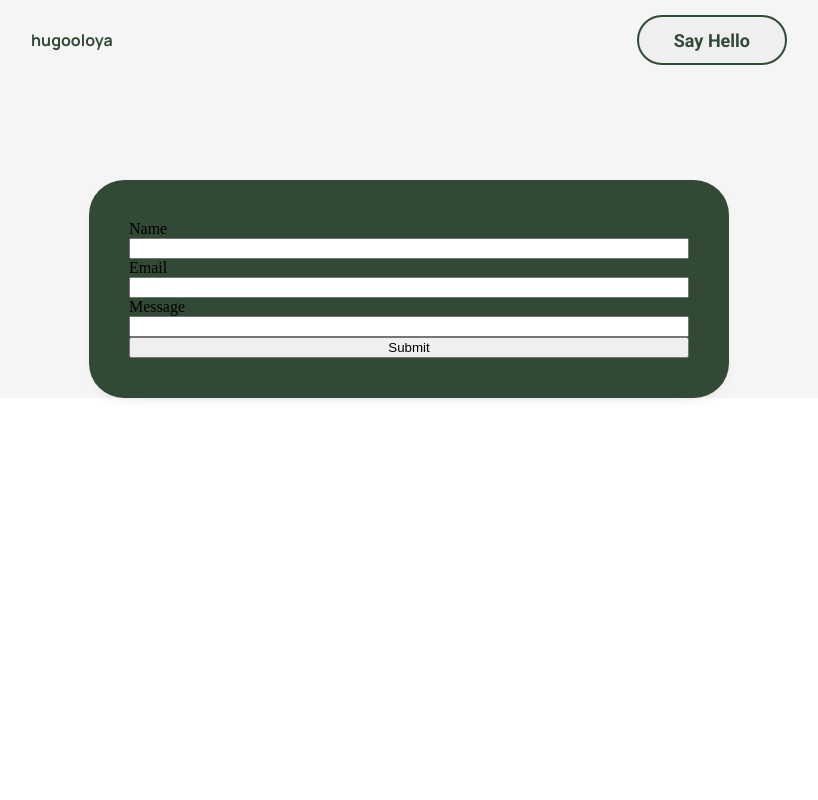
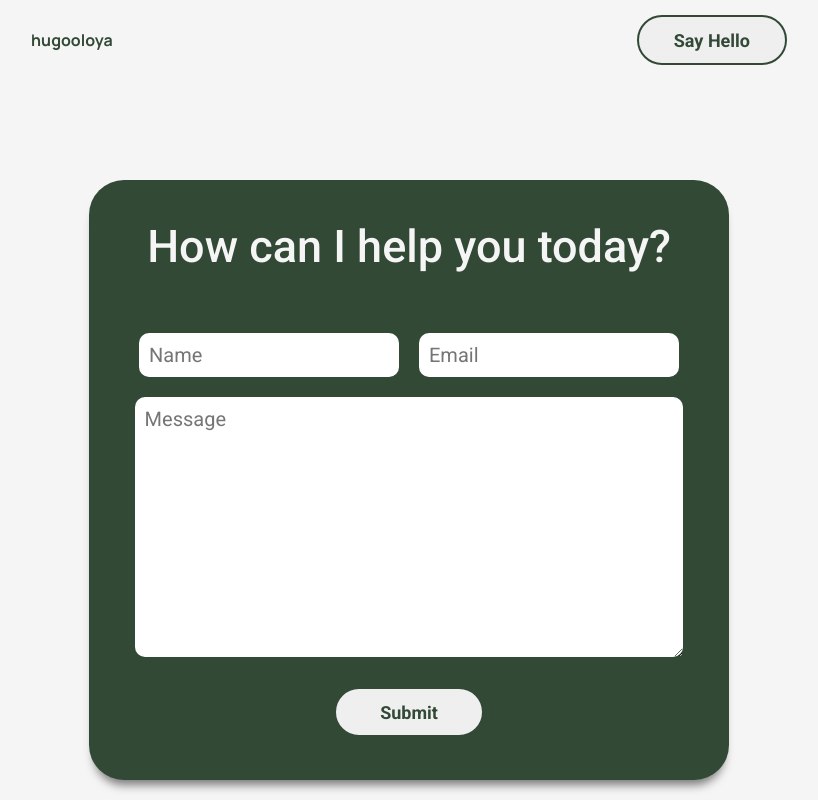
Before and after one commit to Hugooloya/portfolio-v2.0, a React (Create React App) app: page /Contact in a window 1280 px wide. Shown: the whole page, without its empty margins (231-1049 px from the left). Built offline with nearby package versions, Linux system fonts and the light colour scheme.

Commit message:
Draft 01
Ready to deploy for testing

```diff
--- a/package.json
+++ b/package.json
@@ -3,6 +3,7 @@
   "version": "0.1.0",
   "private": true,
   "dependencies": {
+    "@emailjs/browser": "^3.10.0",
     "@testing-library/jest-dom": "^5.16.5",
     "@testing-library/react": "^13.4.0",
     "@testing-library/user-event": "^13.5.0",
--- a/public/index.html
+++ b/public/index.html
@@ -13,6 +13,7 @@
   <meta name="theme-color" content="#000000" />
   <meta name="description" content="Web site created using create-react-app" />
   <link rel="apple-touch-icon" href="%PUBLIC_URL%/logo192.png" />
+
   <!--
       manifest.json provides metadata used when your web app is installed on a
       user's mobile device or desktop. See https://developers.google.com/web/fundamentals/web-app-manifest/
--- a/src/Global.style.js
+++ b/src/Global.style.js
@@ -4,7 +4,12 @@ const GlobalStyles = createGlobalStyle`
  * {
     box-sizing: border-box;
     margin: 0;
+	font-family: "Roboto", sans-serif;
  }
+
+ body {
+    background-color: #f5f5f5;
+}
 `;
 
 export default GlobalStyles;
--- a/src/components/Contact/contact.style.js
+++ b/src/components/Contact/contact.style.js
@@ -2,20 +2,72 @@ import styled from "styled-components";
 
 export const MainDiv = styled.div`
   width: 100%;
+  /* min-height: 100vh; */
   display: flex;
   justify-content: center;
   background-color: #f5f5f5;
 `;
 export const SForm = styled.form`
   width: 50%;
+  height: 600px;
   background-color: #324936;
   display: flex;
   flex-direction: column;
+  align-items: center;
   padding: 40px;
   border-radius: 35px;
   margin-top: 100px;
-  box-shadow: 0 5px 20px -19px;
+  box-shadow: 0 10px 10px -5px rgba(0, 0, 0, 0.5);
 `;
-export const SLabel = styled.label``;
-export const SInput = styled.input``;
-export const SButton = styled.button``;
+export const FormH1 = styled.h1`
+  font-size: 45px;
+  font-weight: 500;
+  font-family: "Roboto", sans-serif;
+  text-align: center;
+  margin-bottom: 50px;
+  color: #f5f5f5;
+`;
+export const MiniDiv = styled.div`
+  width: 100%;
+  display: flex;
+`;
+export const SInput = styled.input`
+  width: 50%;
+  margin: 10px;
+  padding: 10px;
+  font-family: "Roboto", sans-serif;
+  font-size: 20px;
+  outline: none;
+  border-radius: 10px;
+  border: none;
+`;
+
+export const STextArea = styled.textarea`
+  width: 98%;
+  margin: 10px;
+  padding: 10px;
+  font-family: "Roboto", sans-serif;
+  font-size: 20px;
+  outline: none;
+  border-radius: 10px;
+  border: none;
+`;
+export const SButton = styled.button`
+  width: 150px;
+  height: 50px;
+  border-radius: 30px;
+  border: 2px solid #324936;
+  font-family: "Roboto", sans-serif;
+  font-weight: 700;
+  font-size: 18px;
+  color: #324936;
+  cursor: pointer;
+  margin-top: 20px;
+
+  &:hover {
+    /* transition: all 0.5s ease; */
+    background-color: #324936;
+    color: #f5f5f5;
+    border: 2px solid #f5f5f5;
+  }
+`;
--- a/src/components/Contact/index.js
+++ b/src/components/Contact/index.js
@@ -1,21 +1,70 @@
-import React from "react";
-import { MainDiv, SButton, SForm, SInput, SLabel } from "./contact.style";
+import React, { useState, useRef } from "react";
+import {
+  FormH1,
+  MainDiv,
+  MiniDiv,
+  SButton,
+  SForm,
+  SInput,
+  STextArea,
+} from "./contact.style";
+import emailjs from "@emailjs/browser";
 
 export default function Contact() {
+  const form = useRef();
+
+  const sendEmail = (e) => {
+    e.preventDefault();
+    emailjs
+      .sendForm(
+        "service_xnj2b7f",
+        "template_c6iu8m5",
+        form.current,
+        "MZ2iYBvAGbNgqXpVg"
+      )
+      .then(
+        (result) => {
+          console.log(result.text);
+          alert("Email sent");
+          e.target.reset();
+        },
+        (error) => {
+          console.log(error.text);
+        }
+      );
+  };
+
   return (
     <>
       <MainDiv>
-        <SForm>
-          <SLabel>Name</SLabel>
-          <SInput></SInput>
-          <SLabel>Email</SLabel>
-          <SInput></SInput>
-          <SLabel>Message</SLabel>
-          <SInput></SInput>
-          <SButton>Submit</SButton>
+        <SForm ref={form} onSubmit={sendEmail}>
+          <FormH1>How can I help you today?</FormH1>
+          <MiniDiv>
+            <SInput
+              type="text"
+              name="user_name"
+              placeholder="Name"
+              required
+              autoFocus
+            ></SInput>
+            <SInput
+              type="email"
+              name="user_email"
+              placeholder="Email"
+              required
+            ></SInput>
+          </MiniDiv>
+          <STextArea
+            name="message"
+            placeholder="Message"
+            cols="30"
+            rows="10"
+          ></STextArea>
+          <SButton type="submit" value="Send">
+            Submit
+          </SButton>
         </SForm>
       </MainDiv>
     </>
   );
 }
-//
--- a/src/components/LandingPage/index.js
+++ b/src/components/LandingPage/index.js
@@ -25,7 +25,7 @@ import {
   SH3,
   HContainer,
   SProjectImg01,
-  SProjectImg02,
+  // SProjectImg02,
   MockContainer,
   SH1,
   SH4,
--- a/src/components/LandingPage/landingPage.style.js
+++ b/src/components/LandingPage/landingPage.style.js
@@ -1,43 +1,62 @@
 import styled from "styled-components";
+
+// <-----------INTRODUCTION SECTION----------->
 
 export const SIntroContainer = styled.div`
   background-color: #f5f5f5;
   width: 100%;
-  height: 90vh;
 `;
 
 export const TopContainer = styled.div`
   width: 100%;
   height: 600px;
-  font-family: "Roboto", sans-serif;
+  color: #324936;
   display: flex;
   flex-direction: column;
   align-items: center;
-  color: #324936;
+
+  @media screen and (max-width: 576px) {
+    height: 450px;
+  }
 `;
 
 export const SIntroH1 = styled.h1`
   font-size: 50px;
   font-weight: 500;
   margin-top: 80px;
+
+  @media screen and (max-width: 576px) {
+    font-size: 35px;
+    margin-top: 60px;
+  }
 `;
 
 export const SIntroH2 = styled.h2`
   font-size: 25px;
   font-weight: 300;
   margin-top: 30px;
+
+  @media screen and (max-width: 576px) {
+    font-size: 18px;
+    font-weight: 300;
+    margin-top: 15px;
+  }
 `;
 
 export const SPictureContainer = styled.img`
   margin-top: 90px;
   border-radius: 50%;
   width: 10%;
+
+  @media screen and (max-width: 576px) {
+    margin-top: 40px;
+    border-radius: 50%;
+    width: 40%;
+  }
 `;
 
 export const BotContainer = styled.div`
   width: 100%;
-  height: 600px;
-  font-family: "Roboto", sans-serif;
   display: flex;
   flex-direction: column;
   align-items: center;
@@ -46,10 +65,15 @@ export const BotContainer = styled.div`
 
 export const SArtContainer = styled.img`
   width: 35%;
+
+  @media screen and (max-width: 576px) {
+    width: 80%;
+  }
 `;
 
+// <--------------------------BIO SECTION----------->
+
 export const BioContainer = styled.div`
-  font-family: "Roboto", sans-serif;
   color: #f5f5f5;
   width: 100%;
   height: 600px;
@@ -57,16 +81,31 @@ export const BioContainer = styled.div`
   display: flex;
   align-items: center;
   justify-content: center;
+
+  @media screen and (max-width: 576px) {
+    /* height: auto; */
+  }
 `;
 
 export const SBioDiv = styled.div`
   margin-bottom: 200px;
   width: 50%;
+
+  @media screen and (max-width: 576px) {
+    /* margin-bottom: 200px; */
+    width: 90%;
+  }
 `;
 
 export const SDescTitle = styled.h1`
+  font-size: 50px;
+  font-weight: 500;
   text-align: center;
-  font-size: 40px;
+
+  @media screen and (max-width: 576px) {
+    font-size: 35px;
+    font-weight: 500;
+  }
 `;
 
 export const SDescText = styled.p`
@@ -74,15 +113,23 @@ export const SDescText = styled.p`
   font-size: 20px;
   font-weight: 300;
   margin-top: 25px;
-  font-family: "Roboto", sans-serif;
+
+  @media screen and (max-width: 576px) {
+    font-size: 17px;
+    font-weight: 300;
+    margin-top: 35px;
+  }
 `;
 
+// <-----------SKILLS SECTION----------->
+
 export const SkillsContainer = styled.div`
-  font-family: "Roboto", sans-serif;
-  background-color: #f5f5f5;
   width: 100%;
   display: flex;
   justify-content: center;
+
+  @media screen and (max-width: 576px) {
+  }
 `;
 
 export const SkillsTable = styled.div`
@@ -93,15 +140,26 @@ export const SkillsTable = styled.div`
   bottom: 200px;
   box-shadow: 0 5px 20px -19px;
   display: flex;
+
+  @media screen and (max-width: 576px) {
+    width: 90%;
+    display: flex;
+    flex-direction: column;
+  }
 `;
 
 export const SkillDivL = styled.div`
   border-right: 1px solid #324936;
   width: 50%;
+
+  @media screen and (max-width: 576px) {
+    border-right: none;
+    border-bottom: 1px solid #324936;
+    width: 100%;
+  }
 `;
 
 export const TechTitle = styled.h1`
-  font-family: "Roboto", sans-serif;
   color: #324936;
   text-align: center;
   margin: 50px 0px 70px 0px;
@@ -122,6 +180,11 @@ export const STechBox = styled.div`
   display: flex;
   align-items: center;
   justify-content: center;
+
+  @media screen and (max-width: 576px) {
+    height: auto;
+    margin-bottom: 30px;
+  }
 `;
 
 export const STechIcon = styled.img`
@@ -136,63 +199,104 @@ export const STechText = styled.h3`
 
 export const SkillDivR = styled.div`
   width: 50%;
+
+  @media screen and (max-width: 576px) {
+    width: 100%;
+  }
 `;
+
+// <--------------------------BIO SECTION----------->
 
 export const WorkContainer = styled.div`
   width: 100%;
-  height: 1000px;
   display: flex;
   flex-direction: column;
   align-items: center;
-  background-color: #f5f5f5;
-  font-family: "Roboto", sans-serif;
   color: #324936;
+
+  @media screen and (max-width: 576px) {
+  }
+`;
+
+export const SH1 = styled.h1`
+  font-size: 45px;
+  font-weight: 600;
+
+  @media screen and (max-width: 576px) {
+    position: relative;
+    bottom: 120px;
+  }
 `;
 
 export const ProjectDiv01 = styled.div`
   width: 50%;
   margin-top: 150px;
   display: flex;
+
+  @media screen and (max-width: 576px) {
+    width: 90%;
+    margin-top: -10px;
+    flex-direction: column;
+  }
 `;
 
 export const HContainer = styled.div`
   width: 50%;
   margin-top: 200px;
-`;
 
-export const SH1 = styled.h1`
-  font-size: 45px;
-  font-weight: 600;
+  @media screen and (max-width: 576px) {
+    width: 100%;
+    margin-top: 0px;
+  }
 `;
 
 export const SH2 = styled.h2`
   font-size: 35px;
   font-weight: 600;
+  @media screen and (max-width: 576px) {
+    font-size: 40px;
+  }
 `;
 
 export const SH3 = styled.h3`
   font-size: 30px;
   font-weight: 400;
   margin-top: 50px;
+
+  @media screen and (max-width: 576px) {
+    font-size: 25px;
+    font-weight: 500;
+    margin-top: 10px;
+  }
 `;
 
 export const SH4 = styled.h4`
   font-size: 25px;
   font-weight: 300;
   margin-top: 10px;
+
+  @media screen and (max-width: 576px) {
+    font-size: 20px;
+    font-weight: 300;
+    margin-top: 5px;
+  }
 `;
 
 export const MockContainer = styled.div`
   width: 50%;
   text-align: end;
+
+  @media screen and (max-width: 576px) {
+    width: 100%;
+    text-align: end;
+    margin-top: 50px;
+  }
 `;
 
 export const SProjectImg01 = styled.img`
-  width: 150%;
+  width: 160%;
+
+  @media screen and (max-width: 576px) {
+    width: 100%;
+  }
 `;
-
-export const SProjectImg02 = styled.img`
-  width: 2000%;
-  /* position: relative; */
-  /* left: 400px; */
-`;
--- a/src/components/Navbar/navbar.style.js
+++ b/src/components/Navbar/navbar.style.js
@@ -2,9 +2,8 @@ import styled from "styled-components";
 import { Link } from "react-router-dom";
 
 export const NavbarContainer = styled.div`
-  width: 100% auto;
+  width: 100%;
   height: 80px;
-  background-color: #f5f5f5;
   display: flex;
   justify-content: space-around;
   align-items: center;
@@ -20,10 +19,8 @@ export const SButton = styled.button`
   height: 50px;
   border-radius: 30px;
   border: 2px solid #324936;
-  font-family: "Roboto", sans-serif;
   font-weight: 700;
   font-size: 18px;
-  /* background-color: #324936; */
   color: #324936;
   cursor: pointer;
 
@@ -32,6 +29,15 @@ export const SButton = styled.button`
     background-color: #324936;
     color: #f5f5f5;
   }
+
+  @media screen and (max-width: 576px) {
+    width: 120px;
+    height: 40px;
+    font-weight: 500;
+    font-size: 16px;
+    background-color: #324936;
+    color: #f5f5f5;
+  }
 `;
 
 export const SLink = styled(Link)`
```
Also changed, not shown: 1 other file (tests, documents, lock files or other folders).
